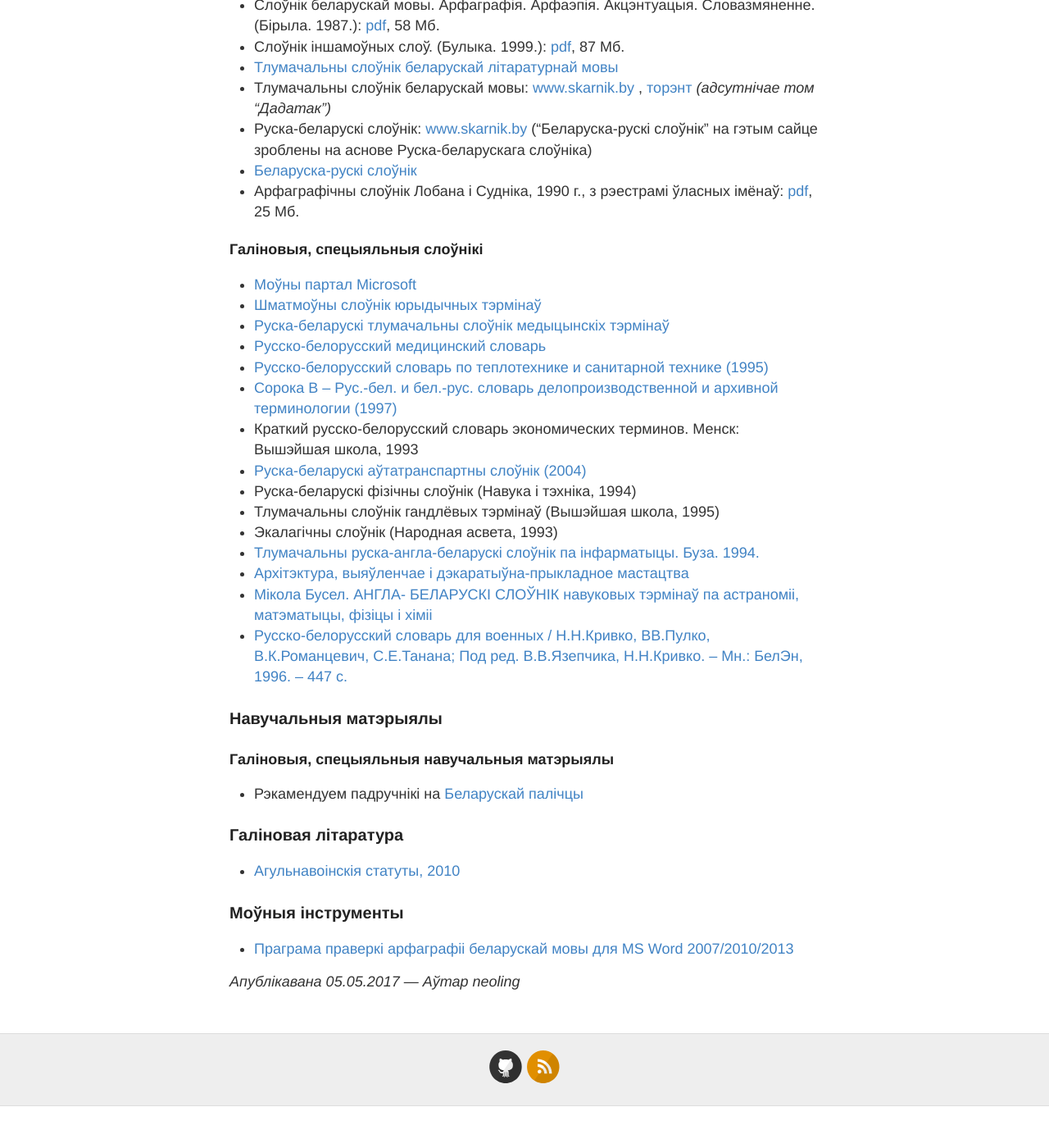
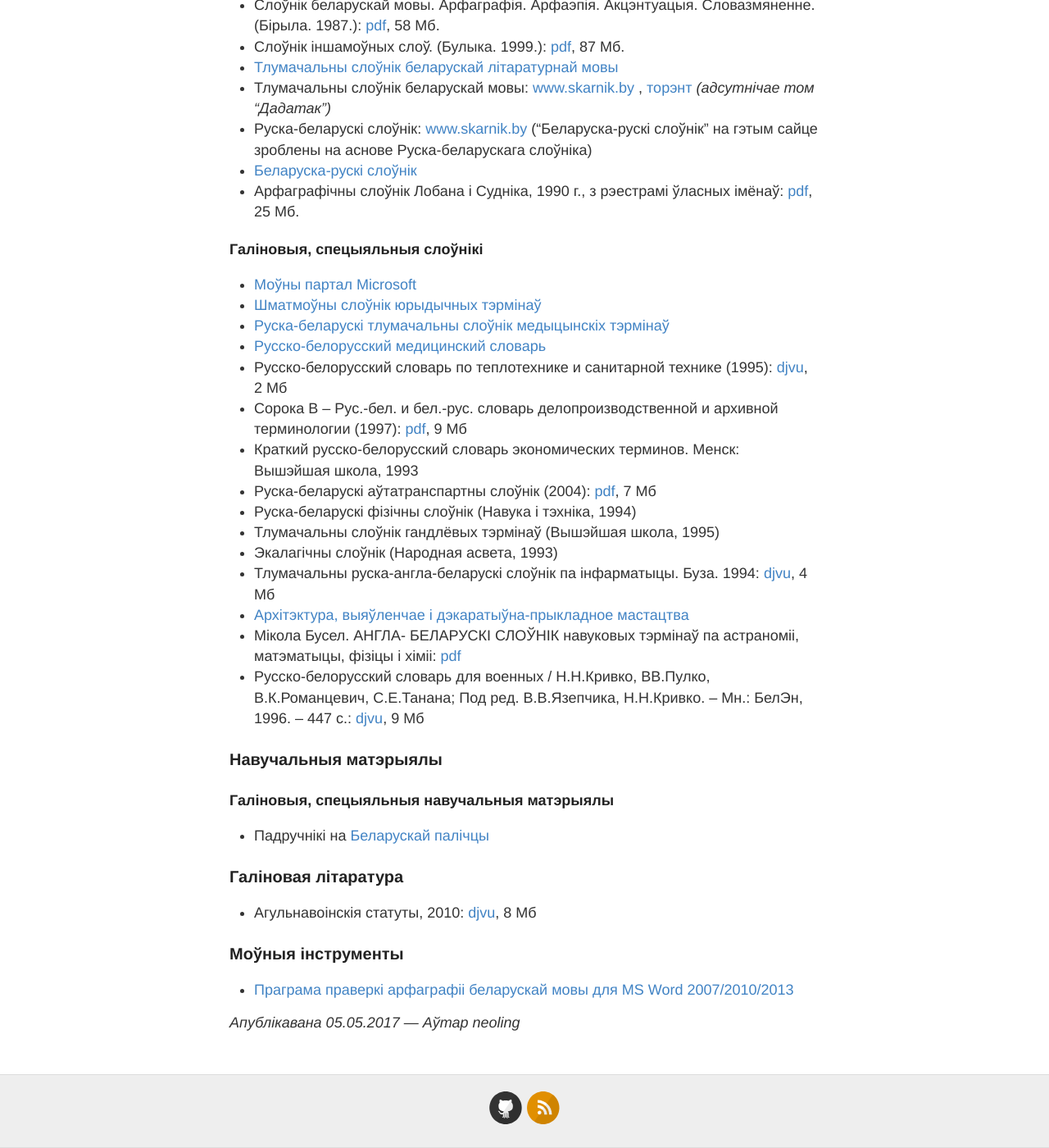
Before and after one commit to movazbor/movazbor.github.io, a Jekyll site: the page built from slouniki.md, in a window 1280 px wide and 1400 px high, scrolled down 739 px. Shown: the whole window at 82% size. Built offline with Jekyll 4.4.1, drawn with Linux system fonts in a browser that asks for light colours; before the commit the page ends 2088 px from its top, so only the background shows below that.

Commit message:
ruralize

```diff
--- a/slouniki.md
+++ b/slouniki.md
@@ -53,27 +53,27 @@ DjVu (вышэйшая якасць) – [торэнт-файл](/assets/Bielaru
 *   [Шматмоўны слоўнік юрыдычных тэрмінаў](http://multilang.etalonline.by/)
 *   [Руска-беларускі тлумачальны слоўнік медыцынскіх тэрмінаў](http://kamunikat.org/k_slouniki.html%D1%96pub_start=30&pubid=21741)
 *   [Русско-белорусский медицинский словарь](http://kamunikat.org/k_slouniki.htmlіpub_start=30&pubid=21744)
-*   [Русско-белорусский словарь по теплотехнике и санитарной технике (1995)](https://yadi.sk/d/SLYe06IbdqitP)
-*   [Сорока В – Рус.-бел. и бел.-рус. словарь делопроизводственной и архивной терминологии (1997)](https://yadi.sk/i/UFhtVGzPdqj6x)
+*   Русско-белорусский словарь по теплотехнике и санитарной технике (1995): [djvu](/assets/Русско-белорусский-словарь-по-теплотехнике-и-санитарной-технике-1995.djvu), 2 Мб
+*   Сорока В – Рус.-бел. и бел.-рус. словарь делопроизводственной и архивной терминологии (1997): [pdf](/assets/Сорока-В-Русско-белорусский-словарь-делопроизводственной-и-архивной-терминологии-1997.pdf), 9 Мб
 *   Краткий русско-белорусский словарь экономических терминов. Менск: Вышэйшая школа, 1993
-*   [Руска-беларускі аўтатранспартны слоўнік (2004)](https://yadi.sk/i/sOfKlJ11dqiXx)
+*   Руска-беларускі аўтатранспартны слоўнік (2004): [pdf](/assets/Руска-беларускі-аўтатранспартны-слоўнік.pdf), 7 Мб
 *   Руска-беларускі фізічны слоўнік (Навука і тэхніка, 1994)
 *   Тлумачальны слоўнік гандлёвых тэрмінаў (Вышэйшая школа, 1995)
 *   Экалагічны слоўнік (Народная асвета, 1993)
-*   [Тлумачальны руска-англа-беларускі слоўнік па інфарматыцы. Буза. 1994.](https://yadi.sk/d/RVDdKE6bdqi6j)
+*   Тлумачальны руска-англа-беларускі слоўнік па інфарматыцы. Буза. 1994: [djvu](/assets/Буза-Інфарматыка.djvu), 4 Мб
 *   [Архітэктура, выяўленчае і дэкаратыўна-прыкладное мастацтва](http://www.slounik.org/architekt/)
-*   [Мікола Бусел. АНГЛА- БЕЛАРУСКІ СЛОЎНІК навуковых тэрмінаў па астраноміі, матэматыцы, фізіцы і хіміі](https://yadi.sk/i/gWb_kc3Odqhqh)
-*   [Русско-белорусский словарь для военных / Н.Н.Кривко, ВВ.Пулко, В.К.Романцевич, С.Е.Танана; Под ред. В.В.Язепчика, Н.Н.Кривко. – Мн.: БелЭн, 1996. – 447 с.](https://yadi.sk/d/iFfncEbNegyCk)
+*   Мікола Бусел. АНГЛА- БЕЛАРУСКІ СЛОЎНІК навуковых тэрмінаў па астраноміі, матэматыцы, фізіцы і хіміі: [pdf](/assets/Бусел-Навуковыя-тэрміны.pdf)
+*   Русско-белорусский словарь для военных / Н.Н.Кривко, ВВ.Пулко, В.К.Романцевич, С.Е.Танана; Под ред. В.В.Язепчика, Н.Н.Кривко. – Мн.: БелЭн, 1996. – 447 с.: [djvu](/assets/Русско-белорусский-словарь-для-военных.djvu), 9 Мб
 
 ### **Навучальныя матэрыялы**
 
 ##### Галіновыя, спецыяльныя навучальныя матэрыялы
 
-*   Рэкамендуем падручнікі на [Беларускай палічцы](http://knihi.com/padrucniki.html "Беларуская палічка")
+*   Падручнікі на [Беларускай палічцы](http://knihi.com/padrucniki.html "Беларуская палічка")
 
 ### **Галіновая літаратура**
 
-*   [Агульнавоінскія статуты, 2010](https://yadi.sk/d/FsrozdM8dqiVY)
+*   Агульнавоінскія статуты, 2010: [djvu](/assets/Агульнавоінскія-статуты-2010.djvu), 8 Мб
 
 ### **Моўныя інструменты**
 
```
Also changed, not shown: 7 other files.
